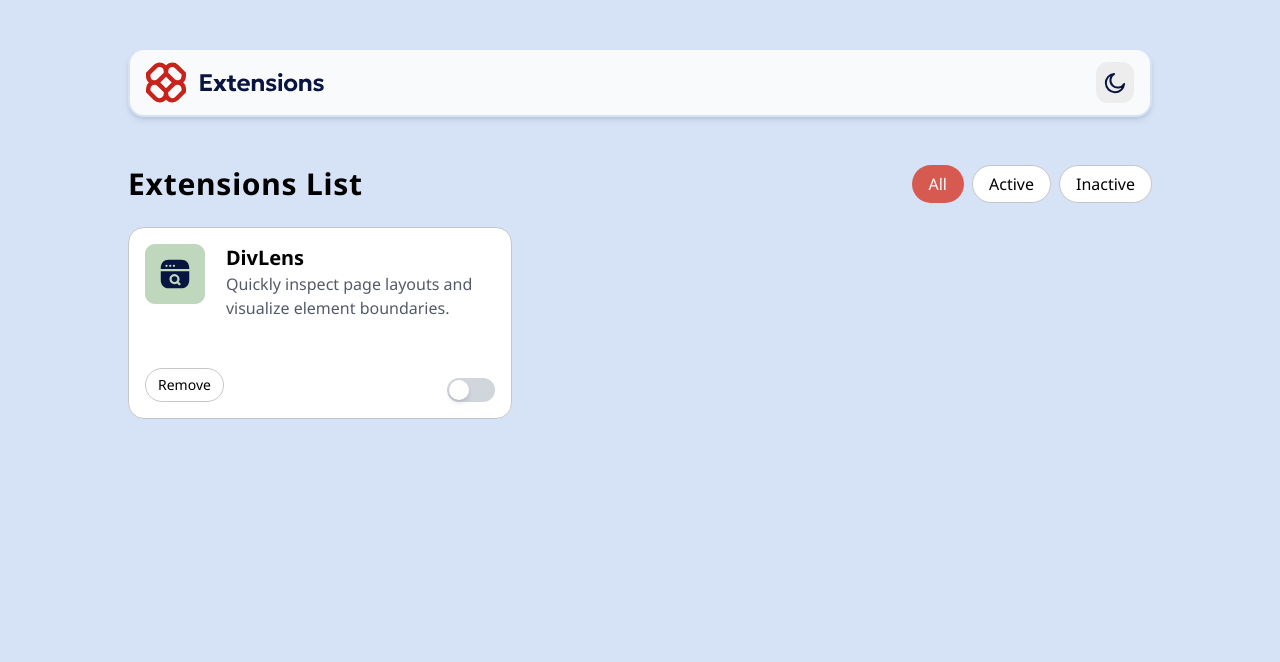
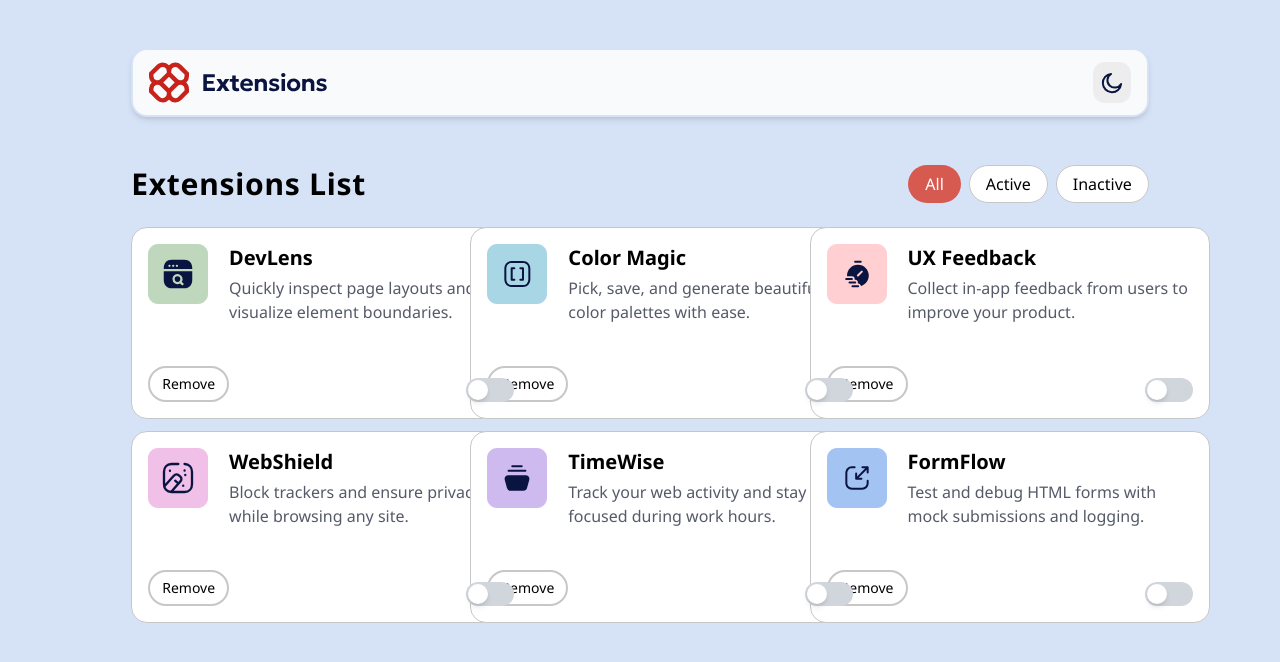
Before and after one commit to GADMuhammad/Browser-extension-manager-UI, a React (Vite) app: page / in a window 1280 px wide. Shown: the top 662 px of the page. Built offline with nearby package versions, Linux system fonts and the light colour scheme.

Commit message:
رايح أصلي الفجر إن شاء الله

```diff
--- a/src/App.jsx
+++ b/src/App.jsx
@@ -1,13 +1,51 @@
 import Buttons from "./buttons";
 import Extension from "./Extension";
 import Header from "./Header";
+
+const extensions = [
+  {
+    title: "DevLens",
+    icon: "/images/logo-devLens.svg",
+    description:
+      "Quickly inspect page layouts and visualize element boundaries.",
+  },
+  {
+    title: "Color Magic",
+    icon: "/images/logo-style-spy.svg",
+    description: "Pick, save, and generate beautiful color palettes with ease.",
+  },
+  {
+    title: "UX Feedback",
+    icon: "/images/logo-speed-boost.svg",
+    description: "Collect in-app feedback from users to improve your product.",
+  },
+  {
+    title: "WebShield",
+    icon: "/images/logo-json-wizard.svg",
+    description: "Block trackers and ensure privacy while browsing any site.",
+  },
+  {
+    title: "TimeWise",
+    icon: "/images/logo-tab-master-pro.svg",
+    description: "Track your web activity and stay focused during work hours.",
+  },
+  {
+    title: "FormFlow",
+    icon: "/images/logo-viewport-buddy.svg",
+    description: "Test and debug HTML forms with mock submissions and logging.",
+  },
+];
 
 const App = () => {
   return (
     <>
       <Header />
       <Buttons />
-      <Extension />
+      <div className="grid grid-cols-3 gap-y-3">
+        {extensions.map((extension) => (
+          <Extension key={extension.title} {...extension} />
+        ))}
+      </div>
     </>
   );
 };
--- a/src/Buttons.jsx
+++ b/src/Buttons.jsx
@@ -11,7 +11,7 @@ const Buttons = () => {
     } border-1 cursor-pointer hover:bg-red-500 hover:text-white hover:border-transparent transition-colors duration-300 border-solid rounded-4xl px-4 py-1.5`;
 
   return (
-    <main className="mx-32 mb-6 flex justify-between items-center">
+    <main className="mb-6 flex justify-between items-center">
       <h1 className="text-3xl font-bold tracking-wide">Extensions List</h1>
       <nav className="flex gap-2">
         {["All", "Active", "Inactive"].map((label) => (
--- a/src/Extension.jsx
+++ b/src/Extension.jsx
@@ -1,16 +1,14 @@
 import Toggle from "./Toggle";
 
-const Extension = () => {
+const Extension = ({ title, icon, description }) => {
   return (
-    <div className="w-96 h-48 p-4 grid grid-cols-[1fr_4fr] gap-x-0.5 items-start gap-3 justify-between rounded-2xl border-solid border-1 border-neutral-300 bg-white mx-32">
-      <img src="/images/logo-devLens.svg" />
+    <div className="w-[25rem] h-48 p-4 shadow-lime-400 grid grid-cols-[1fr_4fr] gap-x-0 items-start gap-3 justify-between rounded-2xl border-solid border-1 border-neutral-300 bg-white">
+      <img src={icon} />
       <div className="justify-stretch">
-        <h6 className="text-xl font-bold">DivLens</h6>
-        <p className="text-neutral-600">
-          Quickly inspect page layouts and visualize element boundaries.
-        </p>
+        <h6 className="text-xl font-bold mb-1">{title}</h6>
+        <p className="text-neutral-600">{description}</p>
       </div>
-      <button class="text-sm px-3 py-1.5 rounded-full border border-neutral-300 cursor-pointer mt-auto">
+      <button class="text-sm px-3 py-1.5 rounded-full border-2 border-neutral-300 hover:border-neutral-900 duration-300 transition-colors cursor-pointer mt-auto">
         Remove
       </button>
       <Toggle />
--- a/src/Header.jsx
+++ b/src/Header.jsx
@@ -1,6 +1,6 @@
 const Header = () => {
   return (
-    <header className="bg-gray-50 shadow-md rounded-2xl border-neutral-200 border-2 border-solid flex justify-between mx-32 my-12 px-4 py-3">
+    <header className="bg-gray-50 shadow-md rounded-2xl border-neutral-200 border-2 border-solid flex justify-between my-12 px-4 py-3">
       <img src="/images/logo.svg" alt="LOGO" />
       <button className="bg-neutral-100 rounded-xl p-2 cursor-pointer">
         <img src="/images/icon-moon.svg" alt="toggle dark mode" />
--- a/src/index.css
+++ b/src/index.css
@@ -21,4 +21,5 @@ body {
   -moz-user-select: none;
   -ms-user-select: none;
   user-select: none;
+  margin: auto 8.2rem;
 }
```
Also changed, not shown: 1 other file (tests, documents, lock files or other folders).
